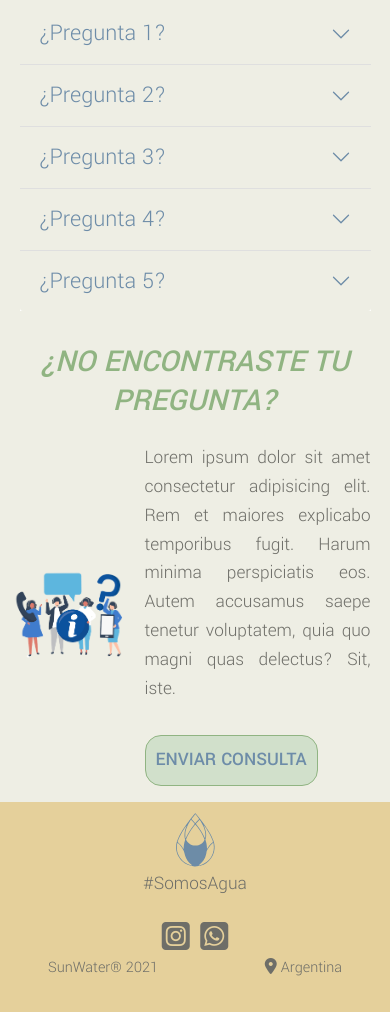
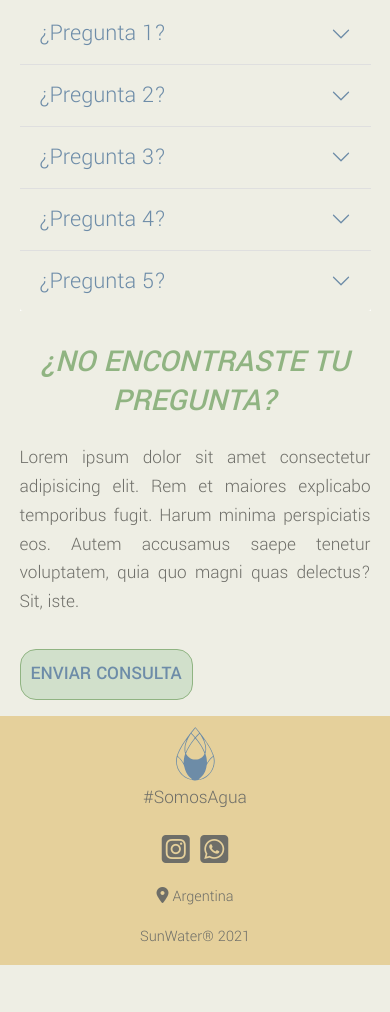
Before and after one commit to Josefina1808/sunwater, a website: page html/faq.html in a window 390 px wide. Shown: the part 250-1262 px from the top of the page. After the commit the page ends 1215 px from the top, so only its background shows below. Drawn offline with nearby package versions, Linux system fonts and the light colour scheme.

Commit message:
FAQ responsive

```diff
--- a/html/faq.html
+++ b/html/faq.html
@@ -126,9 +126,9 @@
             <div class="row justify-content-center">
                 <h2>¿NO ENCONTRASTE TU PREGUNTA?</h2>
             </div>
-            <div class="consulta__content row justify-content-center">
-                <div class="col-4 consulta__content--img"></div>
-                <div class="col">
+            <div class="row justify-content-center consulta__content">
+                <div class="d-none d-md-block col-md-4 consulta__content--img"></div>
+                <div class="col-12 col-md-8">
                     <div class="consulta__content--text">
                         <p>Lorem ipsum dolor sit amet consectetur adipisicing elit. Rem et maiores explicabo
                             temporibus fugit. Harum minima perspiciatis eos. Autem accusamus saepe tenetur voluptatem,
@@ -141,7 +141,6 @@
                     </div>
                 </div>
             </div>
-
         </section>
 
 
@@ -171,8 +170,8 @@
 
             <div class="footer__derechos-lugar">
 
+                <p><i class="fas fa-map-marker-alt"></i> Argentina</p>
                 <p>SunWater® 2021</p>
-                <p><i class="fas fa-map-marker-alt"></i> Argentina</p>
 
             </div>
 
--- a/scss/all_html.scss
+++ b/scss/all_html.scss
@@ -169,6 +169,19 @@ button.navbar-toggler:focus {
             font-size: 1rem;
         }
     }
+    @media (max-width: 576px) {
+        .footer__derechos-lugar {
+            display: flex;
+            flex-direction: column;
+            justify-content: center;
+            align-items: center;
+            margin-top: 1rem;
+            p {
+                padding: 0rem 0rem 0rem 0rem;
+                font-size: 1rem;
+            }
+        }
+    }
 }
 
 /* ANIMACIONES */
--- a/scss/contacto.scss
+++ b/scss/contacto.scss
@@ -72,7 +72,7 @@
 .redes {
     width: 100vw;
     height: fit-content;
-    background-image: url(../img/backgrond6.jpg);
+    background-image: url(../img/bg-faq.jpg);
     background-position: center bottom;
     background-size: cover;
     background-repeat: no-repeat;
```
Also changed, not shown: html/contacto.html (+1 -1 lines), html/galeria.html (+1 -1 lines), html/nosotros.html (+1 -3 lines), index.html (+1 -3 lines), css/style.css.
